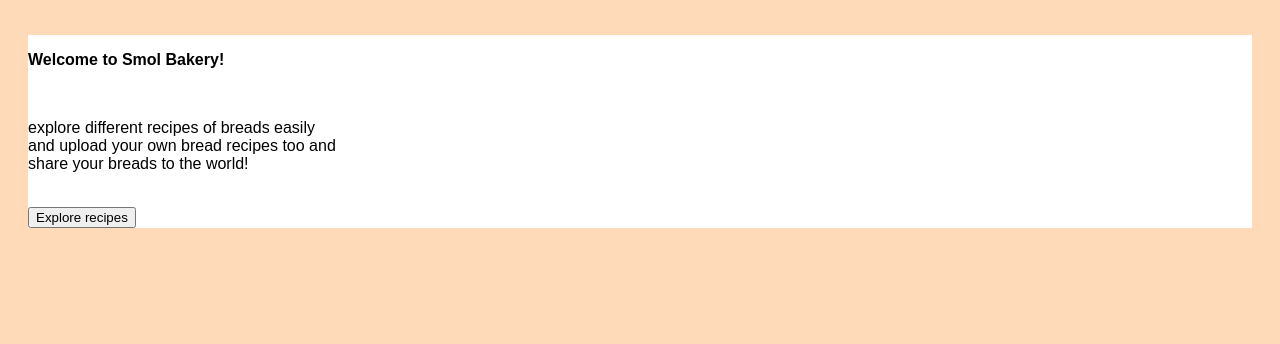
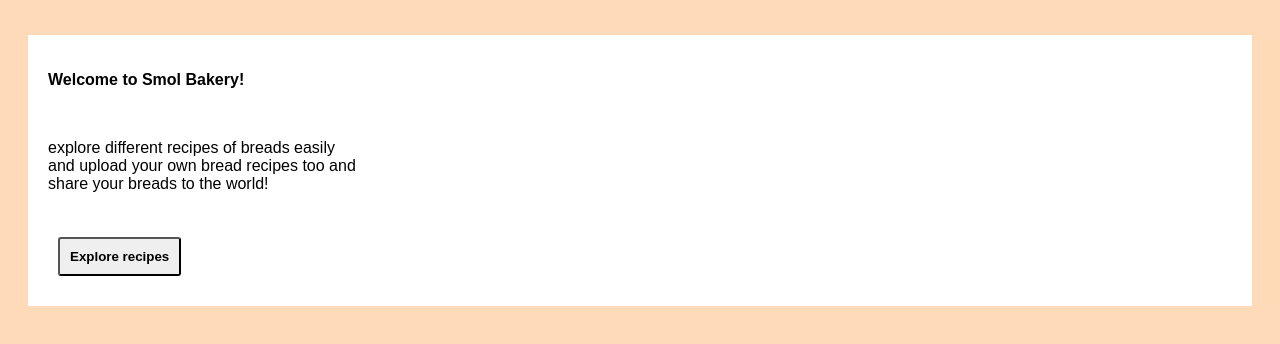
Before and after one commit to Jaeyy166/landing-page, a plain HTML site: page index.html in a window 1280 px wide. Shown: the part 40-384 px from the top of the page. Drawn offline with Linux system fonts and the light colour scheme.

Commit message:
few changes and addition to first section

```diff
--- a/design.css
+++ b/design.css
@@ -13,9 +13,21 @@ html {
   flex: 1;
   background-color: white;
   margin: 20px;
+  padding: 20px;
 
 }
 
-.welcome-div {
+.welcome-div{
   font-weight: bold;
 }
+
+.intro-body {
+
+}
+
+.explore-button {
+  font-weight: bold;
+  margin: 10px;
+  padding: 10px;
+  border-radius: 3px;
+}
--- a/index.html
+++ b/index.html
@@ -20,15 +20,15 @@
 
     <div class="intro-div">
       <section>
-        <div class="welcome-div">
-          <p>Welcome to Smol Bakery!</p> <br>
+       <div class="welcome-div"><p>Welcome to Smol Bakery!</p> <br></div>
+        <div>
+          <p class="intro-body">
+            explore different recipes of breads easily <br>
+            and upload your own bread recipes too   and <br>
+            share your breads to the world!
+          </p> <br>
         </div>
-        <p>
-          explore different recipes of breads easily <br>
-          and upload your own bread recipes too and <br>
-          share your breads to the world!
-        </p> <br>
-        <button>Explore recipes</button>
+        <button class="explore-button">Explore recipes</button>
       </section>
     </div>
 
```
